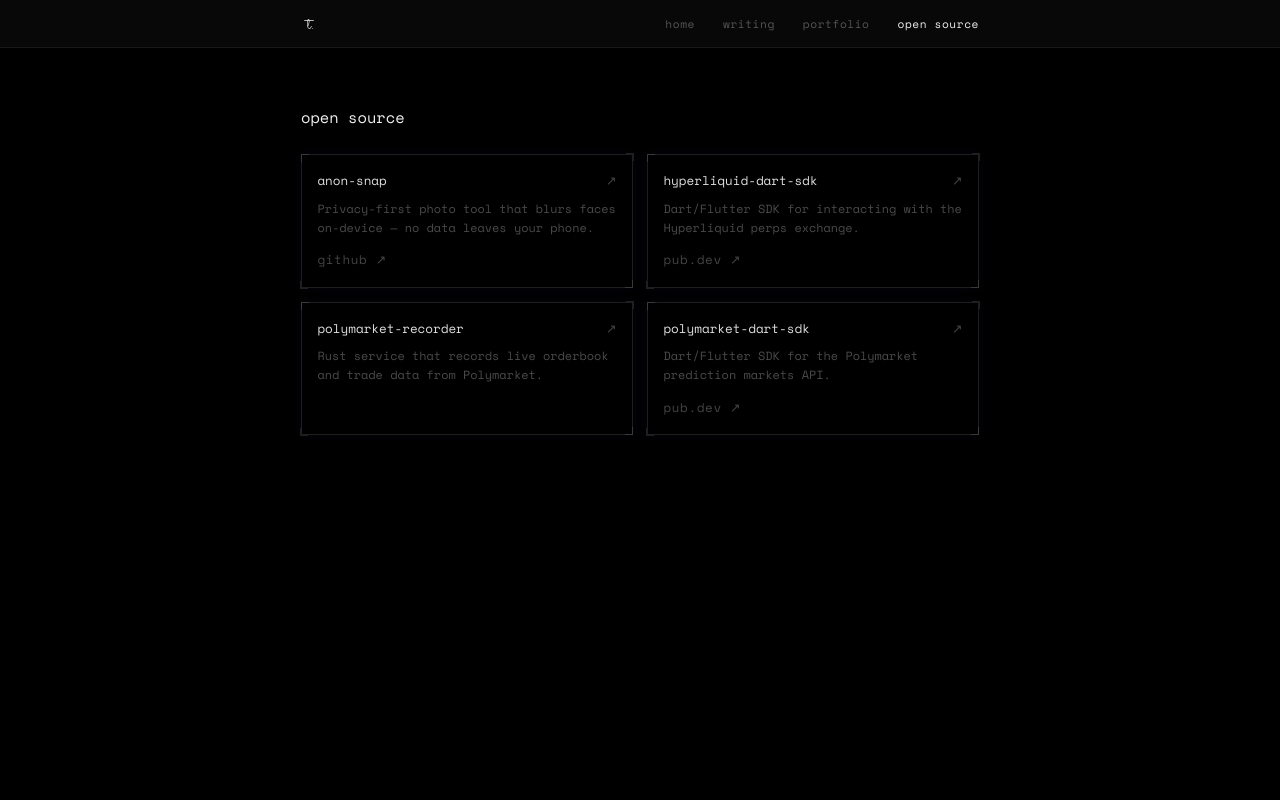
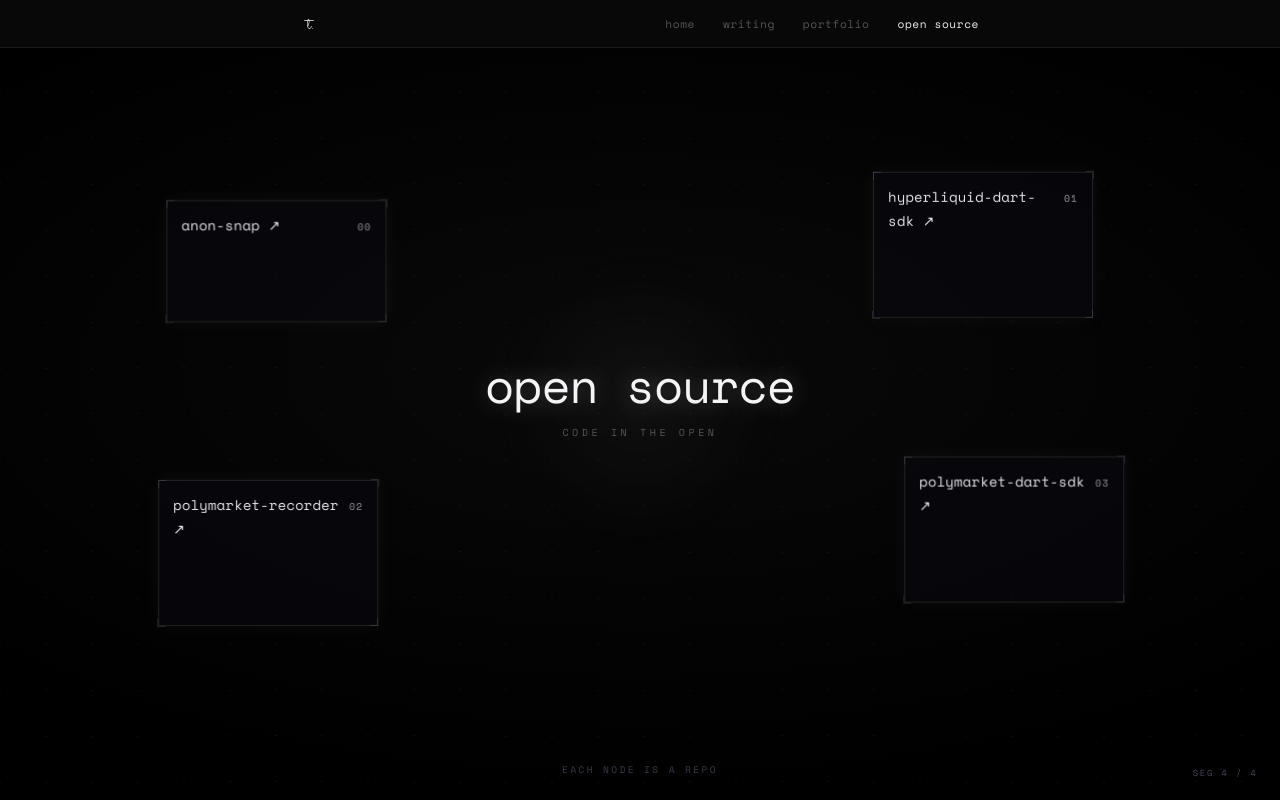
Before and after one commit to Tradfibaby/Personal_Website, a React (Vite) app: page /open-source in a window 1280 px wide. Built offline with nearby package versions, Linux system fonts and the light colour scheme.

Commit message:
Remove cosmetic text

```diff
--- a/src/App.jsx
+++ b/src/App.jsx
@@ -8,11 +8,12 @@ import Projects from './pages/Projects'
 import Portfolio from './pages/Portfolio'
 import CursorEffect from './components/ui/cursor-effect'
 
-// The character-grid cursor effect is the default background, but a couple of routes now
-// carry their own field: home (the universe) and the portfolio listing (the typography maze).
+// The character-grid cursor effect is the default background, but a few routes now carry their
+// own field: home and open source (the floating universe) and the portfolio listing (the
+// typography maze).
 function BackgroundFX() {
   const { pathname } = useLocation()
-  if (pathname === '/' || pathname === '/portfolio') return null
+  if (pathname === '/' || pathname === '/portfolio' || pathname === '/open-source') return null
   return <CursorEffect />
 }
 
--- a/src/pages/Home.jsx
+++ b/src/pages/Home.jsx
@@ -111,9 +111,6 @@ export default function Home({ onNavReady }) {
       <div className="hud-chrome" style={{ opacity: ready ? 1 : 0, transition: 'opacity 1s ease 0.4s' }}>
         <span className="hud-label" style={{ top: '1.4rem', left: '1.6rem' }}>◻ TRADFIBABY_FIELD</span>
         <span className="hud-label" style={{ top: '1.4rem', right: '1.6rem' }}>UI_CTL · <span style={{ color: '#8a8aa0' }}>LIVE</span></span>
-        <span className="hud-label" style={{ bottom: '1.4rem', left: '1.6rem' }}>LCK······ 0</span>
-        <span className="hud-label" style={{ bottom: '1.4rem', left: '50%', transform: 'translateX(-50%)' }}>PRG······ 100%</span>
-        <span className="hud-label" style={{ bottom: '1.4rem', right: '1.6rem' }}>SEG {NODES.length} / {NODES.length}</span>
       </div>
 
       {/* The core wordmark */}
@@ -164,10 +161,6 @@ export default function Home({ onNavReady }) {
         </div>
       ))}
 
-      <div className="universe-hint" style={{ opacity: ready ? 1 : 0, transition: 'opacity 0.8s ease 0.9s' }}>
-        {mobile ? 'tap a node to enter' : 'each node is a doorway'}
-      </div>
-
       {/* About panel */}
       {aboutOpen && (
         <div className="u-overlay" onClick={() => setAboutOpen(false)}>
--- a/src/pages/Projects.jsx
+++ b/src/pages/Projects.jsx
@@ -1,93 +1,105 @@
-import { useState } from 'react'
+import { useEffect, useRef } from 'react'
 import { projects } from '../data/projects'
-import { TextGenerateEffect } from '../components/ui/text-generate-effect'
+import HudGrid from '../components/universe/HudGrid'
+
+/* The open-source page shares the home field: a reactive HUD grid with the repos drifting
+   through it as nodes. Each node leans away from the cursor for depth (parallax written
+   straight to the DOM) and carries a slow idle drift, so the whole thing crawls gently. */
+
+const ACCENT = '200, 200, 208'
+
+// scatter positions round the field, matching the home layout - desktop (x/y/depth) and a
+// stacked mobile fallback (mx/my)
+const POS = [
+  { x: 22, y: 33, depth: 24, mx: 50, my: 30 },
+  { x: 77, y: 30, depth: 32, mx: 50, my: 45 },
+  { x: 21, y: 69, depth: 20, mx: 50, my: 60 },
+  { x: 79, y: 67, depth: 28, mx: 50, my: 75 },
+]
 
 export default function Projects() {
+  const wrapRefs = useRef([])
+  const mobile = typeof window !== 'undefined' && window.innerWidth <= 768
+
+  // Cursor parallax: ease a normalised pointer toward each node's depth, writing straight to
+  // the DOM so we never re-render on mouse move. (Same approach as the home field.)
+  useEffect(() => {
+    if (mobile) return
+    if (window.matchMedia('(prefers-reduced-motion: reduce)').matches) return
+    let raf
+    const target = { x: 0, y: 0 }
+    const cur = { x: 0, y: 0 }
+    const onMove = (e) => {
+      target.x = (e.clientX / window.innerWidth - 0.5) * 2
+      target.y = (e.clientY / window.innerHeight - 0.5) * 2
+    }
+    const tick = () => {
+      cur.x += (target.x - cur.x) * 0.06
+      cur.y += (target.y - cur.y) * 0.06
+      projects.forEach((_, i) => {
+        const el = wrapRefs.current[i]
+        if (!el) return
+        const d = POS[i % POS.length].depth
+        el.style.transform = `translate(-50%, -50%) translate(${-cur.x * d}px, ${-cur.y * d}px)`
+      })
+      raf = requestAnimationFrame(tick)
+    }
+    window.addEventListener('mousemove', onMove)
+    raf = requestAnimationFrame(tick)
+    return () => {
+      cancelAnimationFrame(raf)
+      window.removeEventListener('mousemove', onMove)
+    }
+  }, [mobile])
+
   return (
-    <section style={{ paddingTop: '4rem' }}>
-      <h1 style={heading}>open source</h1>
+    <div className="universe hud">
+      <HudGrid />
 
-      <div style={{ display: 'grid', gridTemplateColumns: 'repeat(auto-fill, minmax(280px, 1fr))', gap: '1rem' }}>
-        {projects.map((project) => (
-          <ProjectCard key={project.name} project={project} />
-        ))}
+      <div className="hud-chrome">
+        <span className="hud-label" style={{ top: '1.4rem', left: '1.6rem' }}>◻ OPEN_SOURCE</span>
+        <span className="hud-label" style={{ top: '1.4rem', right: '1.6rem' }}>REPO_CTL · <span style={{ color: '#8a8aa0' }}>LIVE</span></span>
+        <span className="hud-label" style={{ bottom: '1.4rem', right: '1.6rem' }}>SEG {projects.length} / {projects.length}</span>
       </div>
-    </section>
+
+      {/* The core wordmark, sitting at the centre like a small sun */}
+      <div className="universe-core">
+        <h1>open source</h1>
+        <div className="core-sub">code in the open</div>
+      </div>
+
+      {/* Each repo drifts through the field as a node / doorway */}
+      {projects.map((project, i) => {
+        const p = POS[i % POS.length]
+        const href = project.appStore ?? project.url ?? project.pubDev
+        return (
+          <div
+            key={project.name}
+            ref={(el) => (wrapRefs.current[i] = el)}
+            className="u-node-wrap"
+            style={{ left: `${mobile ? p.mx : p.x}%`, top: `${mobile ? p.my : p.y}%` }}
+          >
+            <div className="u-float" style={{ animationDuration: `${8 + i * 1.3}s`, animationDelay: `${i * 0.6}s` }}>
+              <a
+                href={href}
+                target="_blank"
+                rel="noopener noreferrer"
+                className="u-node wireframe-card"
+                style={{ '--accent': ACCENT }}
+              >
+                <span className="wireframe-card-inner" aria-hidden="true" />
+                <span className="u-node-head">
+                  <span className="u-node-name">{project.name} ↗</span>
+                  <span className="u-node-index">{String(i).padStart(2, '0')}</span>
+                </span>
+                <span className="u-node-desc">{project.description}</span>
+              </a>
+            </div>
+          </div>
+        )
+      })}
+
+      <div className="universe-hint">{mobile ? 'tap a repo to open' : 'each node is a repo'}</div>
+    </div>
   )
 }
-
-function ProjectCard({ project }) {
-  const [hovered, setHovered] = useState(false)
-
-  return (
-    <a
-      href={project.appStore ?? project.url}
-      target="_blank"
-      rel="noopener noreferrer"
-      className="wireframe-card"
-      onMouseEnter={() => setHovered(true)}
-      onMouseLeave={() => setHovered(false)}
-      style={{
-        display: 'block',
-        border: `1px solid ${hovered ? '#333' : '#1e1e1e'}`,
-        padding: '1.1rem',
-        cursor: 'pointer',
-        position: 'relative',
-        transition: 'border-color 0.15s, box-shadow 0.15s',
-        boxShadow: hovered ? '0 0 20px rgba(80, 60, 200, 0.18)' : '0 0 12px rgba(80, 60, 200, 0.07)',
-        textDecoration: 'none',
-        backgroundColor: 'var(--bg)',
-      }}
-    >
-      <div className="wireframe-card-inner" aria-hidden="true" />
-        <div style={{ display: 'flex', justifyContent: 'space-between', alignItems: 'flex-start', marginBottom: '0.5rem' }}>
-          <span style={{ color: '#e0e0e0', fontSize: '0.9rem' }}>{project.name}</span>
-          <span style={{ color: '#444', fontSize: '0.9rem' }}>↗</span>
-        </div>
-
-        <TextGenerateEffect
-          words={project.description}
-          style={{ color: '#4a4a4a', fontSize: '0.85rem', lineHeight: 1.6, margin: 0 }}
-          duration={0.4}
-          filter={false}
-        />
-
-        {project.appStore && project.url && (
-          <div style={{ marginTop: '0.75rem' }}>
-            <a
-              href={project.url}
-              target="_blank"
-              rel="noopener noreferrer"
-              style={{ color: '#444', fontSize: '0.9rem', letterSpacing: '0.05em' }}
-              onClick={e => e.stopPropagation()}
-            >
-              github ↗
-            </a>
-          </div>
-        )}
-        {project.pubDev && (
-          <div style={{ marginTop: '0.75rem' }}>
-            <a
-              href={project.pubDev}
-              target="_blank"
-              rel="noopener noreferrer"
-              style={{ color: '#444', fontSize: '0.9rem', letterSpacing: '0.05em' }}
-              onClick={e => e.stopPropagation()}
-            >
-              pub.dev ↗
-            </a>
-          </div>
-        )}
-    </a>
-  )
-}
-
-const heading = {
-  fontSize: '1.1rem',
-  fontWeight: '400',
-  color: '#f0f0f0',
-  marginBottom: '1.5rem',
-  backgroundColor: 'var(--bg)',
-  display: 'inline-block',
-  padding: '0.1rem 0',
-}
```
